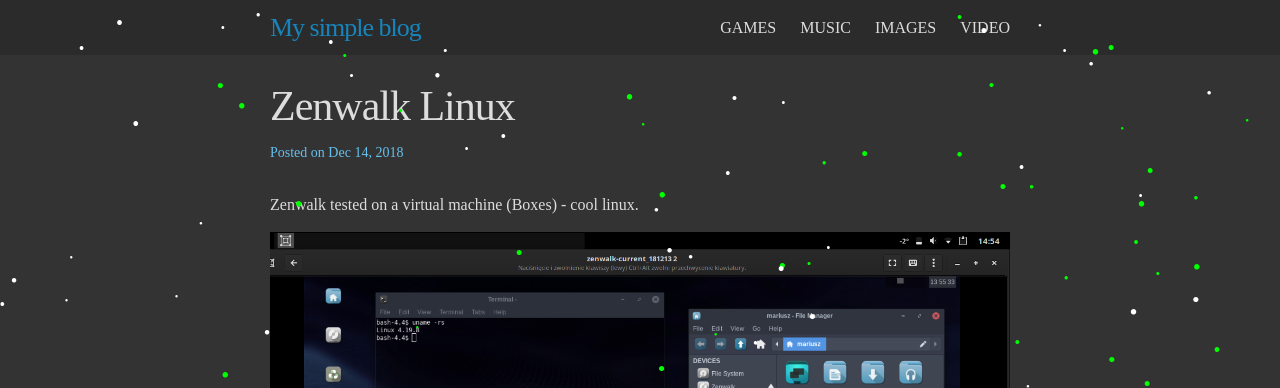
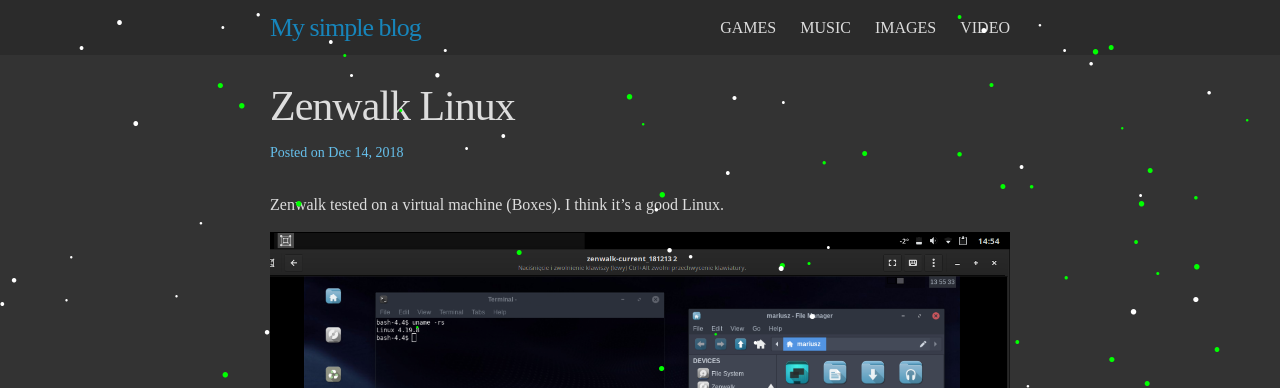
Before and after one commit to skandyn-sh/skandyn-sh.github.io, a Jekyll site: the page built from _posts/2018-12-14-Zenwalk-Linux.markdown, in a window 1280 px wide. Shown: the top 388 px of the page. Built offline with Jekyll 4.4.1, drawn with Linux system fonts in a browser that asks for light colours; nearby versions of some CDN libraries; our own code applies the rules of GitHub Pages for plain Markdown files; library files that are not in the unit come from our copies; comment, search, counter and statistics services are not loaded.

Commit message:
Update 2018-12-14-Zenwalk-Linux.markdown

```diff
--- a/_posts/2018-12-14-Zenwalk-Linux.markdown
+++ b/_posts/2018-12-14-Zenwalk-Linux.markdown
@@ -1,3 +1,3 @@
-Zenwalk tested on a virtual machine (Boxes) - cool linux.
+Zenwalk tested on a virtual machine (Boxes). I think it's a good Linux.
 
 <img src="https://skandyn-sh.github.io/img/zenwalk.png"/>
```
